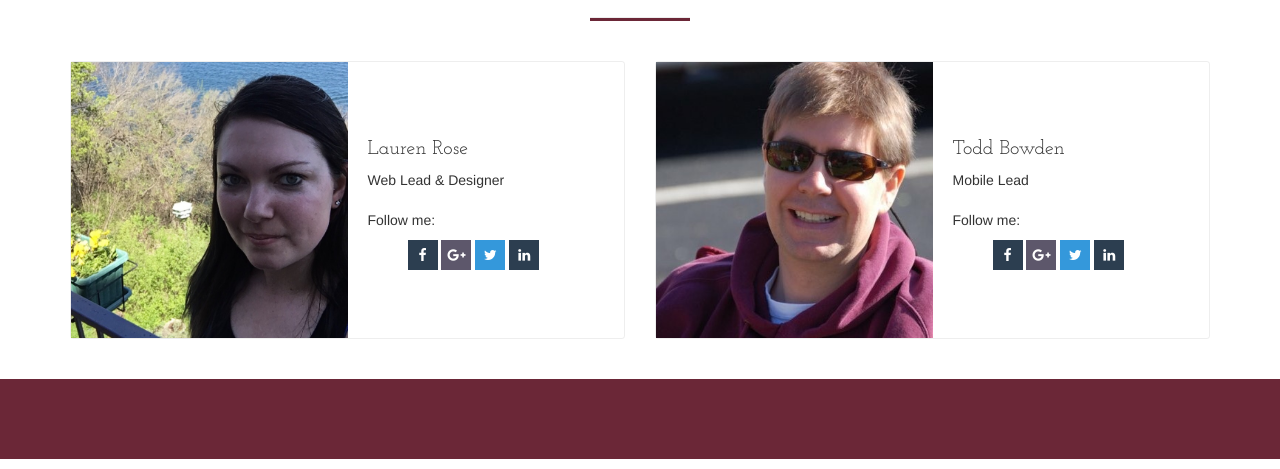
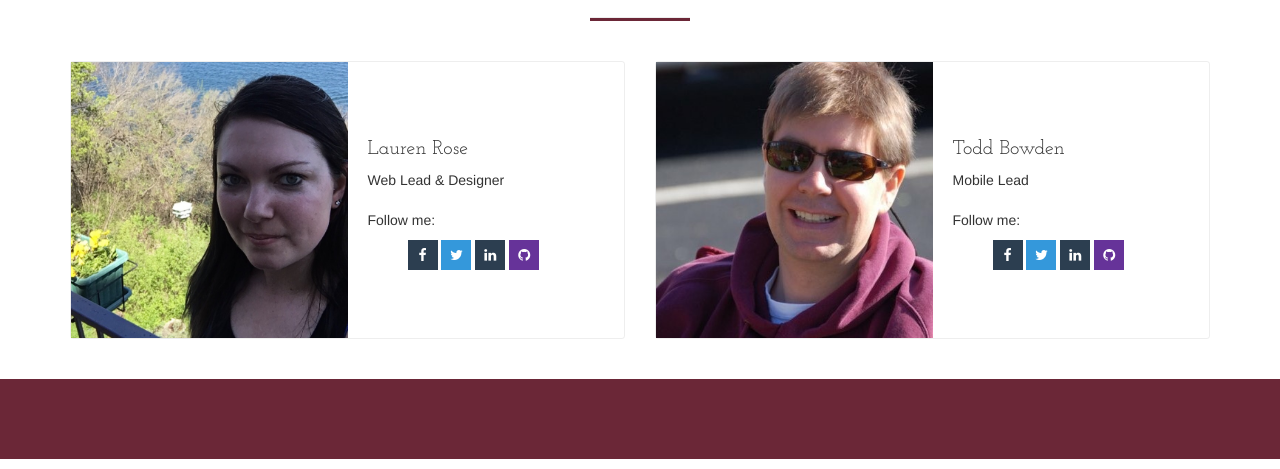
Before and after one commit to kitlawes/seventhreedev, a PHP site: page / in a window 1280 px wide. Shown: the part 2002-2471 px from the top of the page. Run offline with PHP 8.4, Linux system fonts and the light colour scheme.

Commit message:
add team member SM links

```diff
--- a/css/style.css
+++ b/css/style.css
@@ -168,6 +168,9 @@ a.btn-banner:hover, a.btn-banner:focus
 .bgblue-light
 {
     background-color: #3498DB;
+}
+.bgpurple {
+	background-color: rebeccapurple;
 }
 .bgred
 {
--- a/index.html
+++ b/index.html
@@ -196,10 +196,10 @@
 								<p class="marb-20">Web Lead &amp; Designer</p>
 								<p>Follow me:</p>
 								<ul class="team-social">
-									<li class="bgblue-dark"><a href="#"><i class="fa fa-facebook"></i></a></li>
-								    <li class="bgred"><a href="#"><i class="fa fa-google-plus"></i></a></li>
-								    <li class="bgblue-light"><a href="#"><i class="fa fa-twitter"></i></a></li>
-								    <li class="bgblue-dark"><a href="#"><i class="fa fa-linkedin"></i></a></li>
+									<li class="bgblue-dark"><a href="http://www.facebook.com/idrivefry02" target="_blank"><i class="fa fa-facebook"></i></a></li>
+								    <li class="bgblue-light"><a href="https://twitter.com/csatvtftw" target="_blank"><i class="fa fa-twitter"></i></a></li>
+								    <li class="bgblue-dark"><a href="https://www.linkedin.com/in/lrose07" target="_blank"><i class="fa fa-linkedin"></i></a></li>
+									<li class="bgpurple"><a href="https://github.com/lrose07" target="_blank"><i class="fa fa-github"></i></a></li>
 								</ul>
 							</div>
 						</div>
@@ -214,10 +214,10 @@
 								<p class="marb-20">Mobile Lead</p>
 								<p>Follow me:</p>
 								<ul class="team-social">
-									<li class="blue-dark"><a href="#"><i class="fa fa-facebook"></i></a></li>
-								    <li class="red"><a href="#"><i class="fa fa-google-plus"></i></a></li>
-								    <li class="blue-light"><a href="#"><i class="fa fa-twitter"></i></a></li>
-								    <li class="blue-dark"><a href="#"><i class="fa fa-linkedin"></i></a></li>
+									<li class="blue-dark"><a href="https://www.facebook.com/todd.bowden1" target="_blank"><i class="fa fa-facebook"></i></a></li>
+								    <li class="blue-light"><a href="https://twitter.com/toddhbowden" target="_blank"><i class="fa fa-twitter"></i></a></li>
+								    <li class="blue-dark"><a href="https://www.linkedin.com/in/todd-bowden-03506b1/" target="_blank"><i class="fa fa-linkedin"></i></a></li>
+									<li class="bgpurple"><a href="https://github.com/Todd-Bowden" target="_blank"><i class="fa fa-github"></i></a></li>
 								</ul>
 							</div>
 						</div>
```
